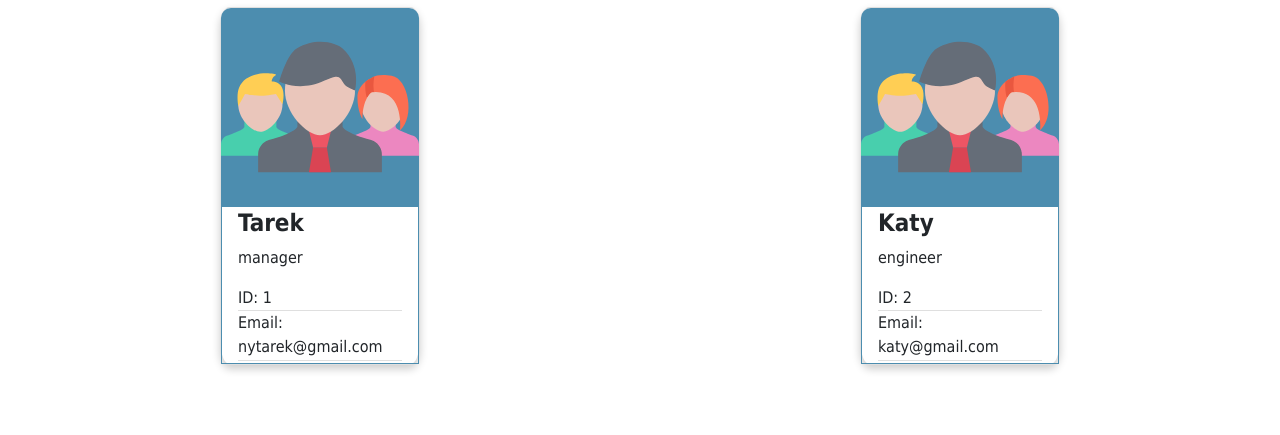
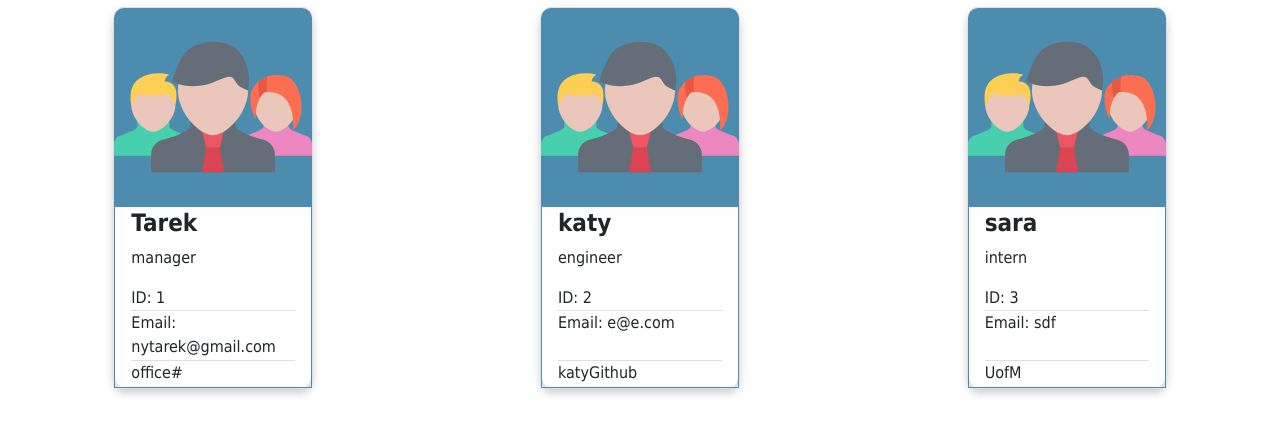
Before and after one commit to tarekmn/10-team-profile-generator, a website: page index.html in a window 1280 px wide. Shown: the part 103-538 px from the top of the page. Drawn offline with nearby package versions, Linux system fonts and the light colour scheme.

Commit message:
working with final custom question based on type

```diff
--- a/index.html
+++ b/index.html
@@ -27,21 +27,32 @@
             <ul class="list-group list-group-flush">
               <li class="list-group-item">ID: 1 </li>
               <li class="list-group-item email">Email: <a>nytarek@gmail.com</a> </li>
-              <li class="list-group-item"></li>
-            </ul>
-        </div>
-      </div><div class="card">
+           <li class="list-group-item">office#</li>
+                  </ul>
+              </div>
+            </div><div class="card">
         <img src="./Assets/teammember.svg" alt="Avatar" style="width:100%">
         <div class="container">
-          <h4><b>Katy</b></h4>
+          <h4><b>katy</b></h4>
           <p>engineer</p>
             <ul class="list-group list-group-flush">
               <li class="list-group-item">ID: 2 </li>
-              <li class="list-group-item email">Email: <a>katy@gmail.com</a> </li>
-              <li class="list-group-item"></li>
+              <li class="list-group-item email">Email: <a>e@e.com</a> </li>
+           <li class="list-group-item">katyGithub</li>
             </ul>
-        </div>
-      </div>
+            </div>
+            </div><div class="card">
+        <img src="./Assets/teammember.svg" alt="Avatar" style="width:100%">
+        <div class="container">
+          <h4><b>sara</b></h4>
+          <p>intern</p>
+            <ul class="list-group list-group-flush">
+              <li class="list-group-item">ID: 3 </li>
+              <li class="list-group-item email">Email: <a>sdf</a> </li>
+           <li class="list-group-item">UofM</li>
+            </ul>
+            </div>
+            </div>
       </div>
     </div>
 
```
Also changed, not shown: htmldata.js (+13 -3 lines).
